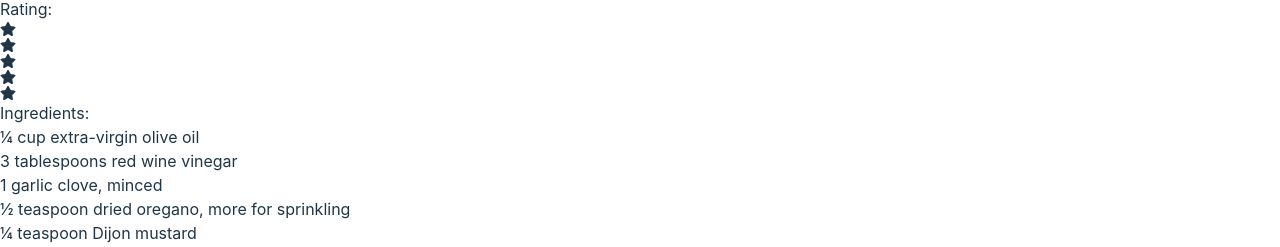
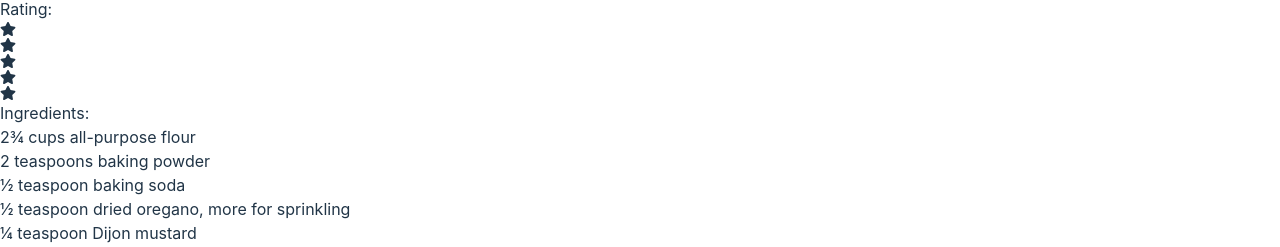
Before and after one commit to bmanke/recipe-app, a React (Vite) app: page / in a window 1280 px wide. Shown: the part 5663-5910 px from the top of the page. Built offline with nearby package versions, Linux system fonts and the light colour scheme.

Commit message:
Oct 22, 2024, 9:36 PM

```diff
--- a/src/data/initialRecipes.ts
+++ b/src/data/initialRecipes.ts
@@ -80,7 +80,7 @@ export const initialRecipes: Recipe[] = [
     {
     id: 6,
         name: "Ron's AI-Wizard Chocolate Chip Spice Cake",
-        ingredients: ["¼ cup extra-virgin olive oil", "3 tablespoons red wine vinegar", "1 garlic clove, minced", "½ teaspoon dried oregano, more for sprinkling", "¼ teaspoon Dijon mustard", "¼ teaspoon sea salt", "Freshly ground black pepper", "1 English cucumber, cut lengthwise, seeded, and sliced ¼-inch thick", "1 green bell pepper, chopped into 1-inch pieces", "2 cups halved cherry tomatoes", "5 ounces feta cheese, cut into ½ inch cubes*", "⅓ cup thinly sliced red onion", "⅓ cup pitted Kalamata olives", "⅓ cup fresh mint leaves"],
+        ingredients: ["2¾ cups all-purpose flour", "2 teaspoons baking powder", "½ teaspoon baking soda", "½ teaspoon dried oregano, more for sprinkling", "¼ teaspoon Dijon mustard", "¼ teaspoon sea salt", "Freshly ground black pepper", "1 English cucumber, cut lengthwise, seeded, and sliced ¼-inch thick", "1 green bell pepper, chopped into 1-inch pieces", "2 cups halved cherry tomatoes", "5 ounces feta cheese, cut into ½ inch cubes*", "⅓ cup thinly sliced red onion", "⅓ cup pitted Kalamata olives", "⅓ cup fresh mint leaves"],
         steps: [
             "Make the dressing: In a small bowl, whisk together the olive oil, vinegar, garlic, oregano, mustard, salt, and several grinds of pepper.",
             "On a large platter, arrange the cucumber, green pepper, cherry tomatoes, feta cheese, red onions, and olives. Drizzle with the dressing and very gently toss. Sprinkle with a few generous pinches of oregano and top with the mint leaves. Season to taste and serve.",
```
